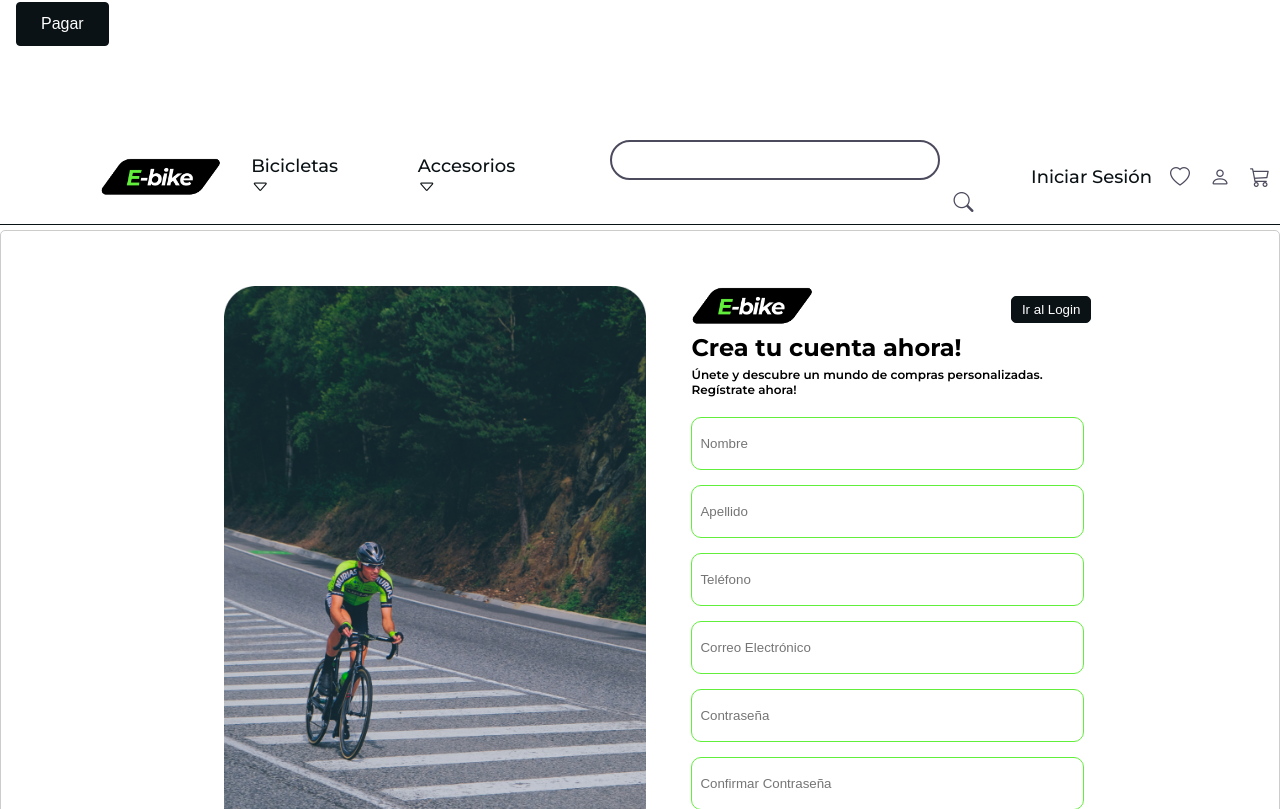
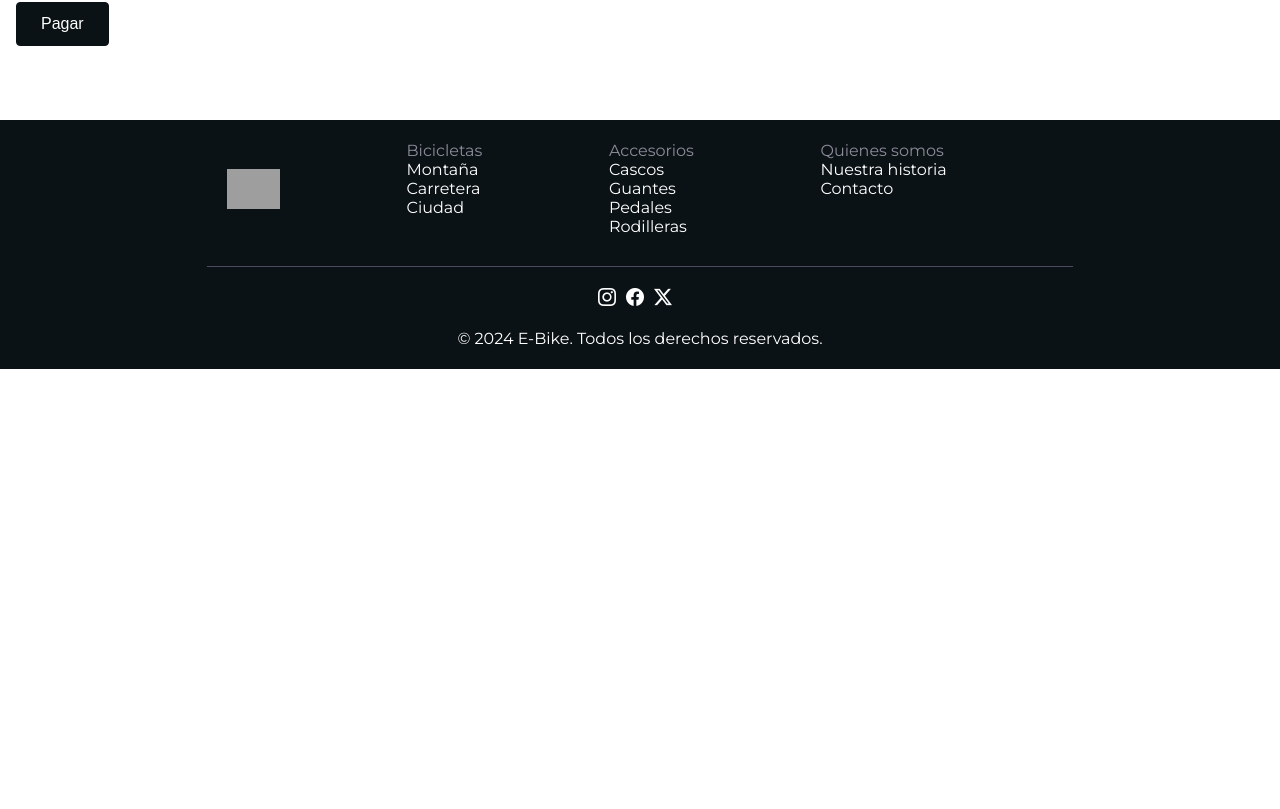
Before and after one commit to No-Country/c16-33-m-java, a React (Vite) app in the folder frontend/prueba-ecommerce/: page / in a window 1280 px wide. Shown: the part 2391-3200 px from the top of the page. After the commit the page ends 2760 px from the top, so only its background shows below. Built offline with nearby package versions, Linux system fonts and the light colour scheme; no server answers; grey boxes are pictures that could not be loaded.

Commit message:
se modifica app.jsx

```diff
--- a/frontend/prueba-ecommerce/src/App.jsx
+++ b/frontend/prueba-ecommerce/src/App.jsx
@@ -29,7 +29,7 @@ const App = () => {
       <Tarjetas />
       <InfoMarca />
       <Carrito />
-      <Registro />
+      {/* <Registro /> */}
       <Footer />
       {/* <Catalogo /> */}
 
```
